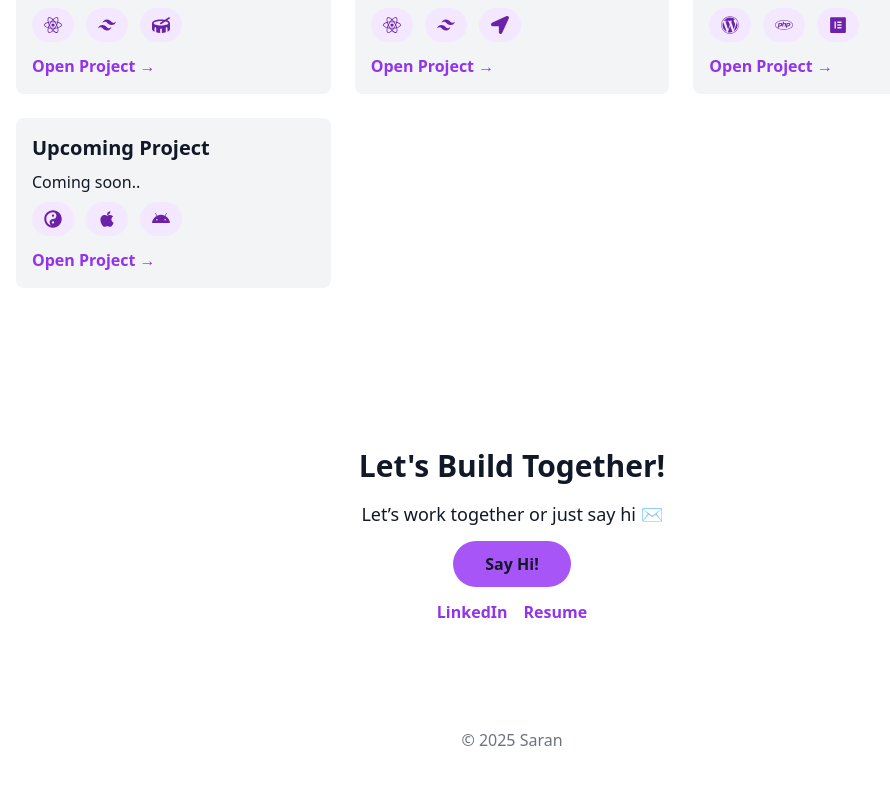
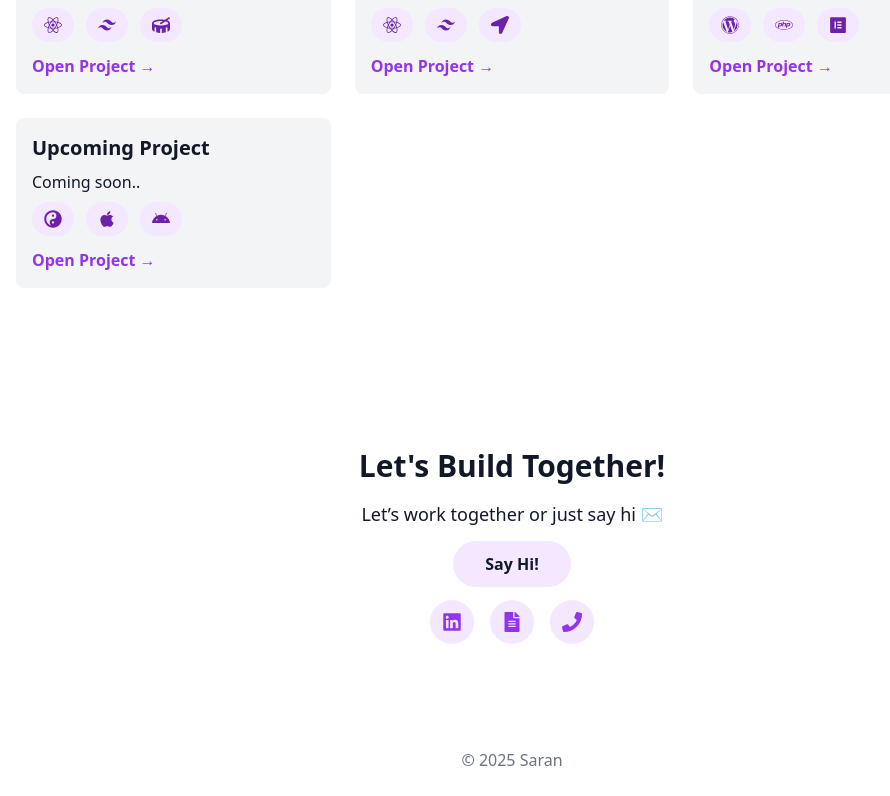
Before and after one commit to raiden597/my-portfolio, a React (Create React App) app: page / in a window 1280 px wide. Shown: the part 1132-1928 px from the top of the page, without its empty margins (128-1018 px from the left). Built offline with nearby package versions, Linux system fonts and the light colour scheme.

Commit message:
changes made

```diff
--- a/src/App.js
+++ b/src/App.js
@@ -1,6 +1,6 @@
 import React, { useState, useEffect } from 'react';
 import { motion } from 'framer-motion';
-import { FaSun, FaMoon, FaArrowUp, FaPhp, FaElementor, FaYinYang, FaApple, FaAndroid, FaLocationArrow, FaDrum } from 'react-icons/fa';
+import { FaSun, FaMoon, FaArrowUp, FaPhp, FaElementor, FaYinYang, FaApple, FaAndroid, FaLocationArrow, FaDrum, FaLinkedin, FaFileAlt, FaPhone } from 'react-icons/fa';
 import { FaReact, FaWordpress } from 'react-icons/fa';
 import { SiTailwindcss } from 'react-icons/si';
 
@@ -76,7 +76,7 @@ function App() {
         <p className="text-xl mb-6 font-medium">I build cool stuff.</p>
         <a
           href="#projects"
-          className="bg-purple-500 font-semibold px-8 py-3 rounded-full hover:bg-purple-600 hover:scale-110 transform"
+          className="bg-purple-100 dark:bg-purple-700 font-semibold px-8 py-3 rounded-full hover:bg-purple-600 hover:scale-110 transform"
         >
           Projects
         </a>
@@ -179,18 +179,40 @@ function App() {
         <p className="mb-6 font-medium text-base md:text-lg lg:text-lg">Let’s work together or just say hi ✉️</p>
         <a
           href="mailto:saranjitthind24@gmail.com"
-          className="bg-purple-500 font-semibold px-8 py-3 rounded-full hover:bg-purple-600 hover:scale-110 transition transform"
+          className="bg-purple-100 dark:bg-purple-700 font-semibold px-8 py-3 rounded-full hover:bg-purple-600 hover:scale-110 transition transform"
         >
           Say Hi!
         </a>
-        <div className="flex justify-center gap-4 mt-6">
-          <a href="https://www.linkedin.com/in/saranjit-thind/" target="_blank" rel="noopener noreferrer" className="text-purple-600 dark:text-purple-400 font-semibold">
-            LinkedIn
-          </a>
-          <a href="https://drive.google.com/file/d/1sd05X2DEQ06WRAah6Exu44UMlTWfQNh3/view?usp=sharing" target="_blank" rel="noopener noreferrer" className="text-purple-600 dark:text-purple-400 font-semibold">
-            Resume
-          </a>
-        </div>
+
+  <div className="flex justify-center gap-4 mt-6">
+  <a
+    href="https://www.linkedin.com/in/saranjit-thind/"
+    target="_blank"
+    rel="noopener noreferrer"
+    aria-label="LinkedIn Profile"
+    className="p-3 rounded-full bg-purple-100 dark:bg-purple-700 text-purple-600 dark:text-white text-xl hover:scale-110 transition"
+  >
+    <FaLinkedin />
+  </a>
+
+  <a
+    href="https://drive.google.com/file/d/1sd05X2DEQ06WRAah6Exu44UMlTWfQNh3/view?usp=sharing"
+    target="_blank"
+    rel="noopener noreferrer"
+    aria-label="Download Resume"
+    className="p-3 rounded-full bg-purple-100 dark:bg-purple-700 text-purple-600 dark:text-white text-xl hover:scale-110 transition"
+  >
+    <FaFileAlt />
+  </a>
+
+  <a
+    href="tel:+919657189855"
+    aria-label="Call Me"
+    className="p-3 rounded-full bg-purple-100 dark:bg-purple-700 text-purple-600 dark:text-white text-xl hover:scale-110 transition"
+  >
+    <FaPhone />
+  </a>
+</div>
       </motion.section>
 
       <footer className="text-center py-6 text-gray-500 dark:text-gray-400 relative z-10">
@@ -211,7 +233,7 @@ function App() {
 
 function ProjectCard({ title, description, link, techStack = [] }) {
   return (
-    <div className="bg-gray-100 dark:bg-gray-800 p-4 rounded-lg hover:scale-105 transform transition">
+    <div className="bg-gray-100 dark:bg-gray-800 p-4 rounded-lg transform transition">
       <h3 className="text-xl font-semibold mb-2">{title}</h3>
       <p className="mb-2 font-medium">{description}</p>
 
```
